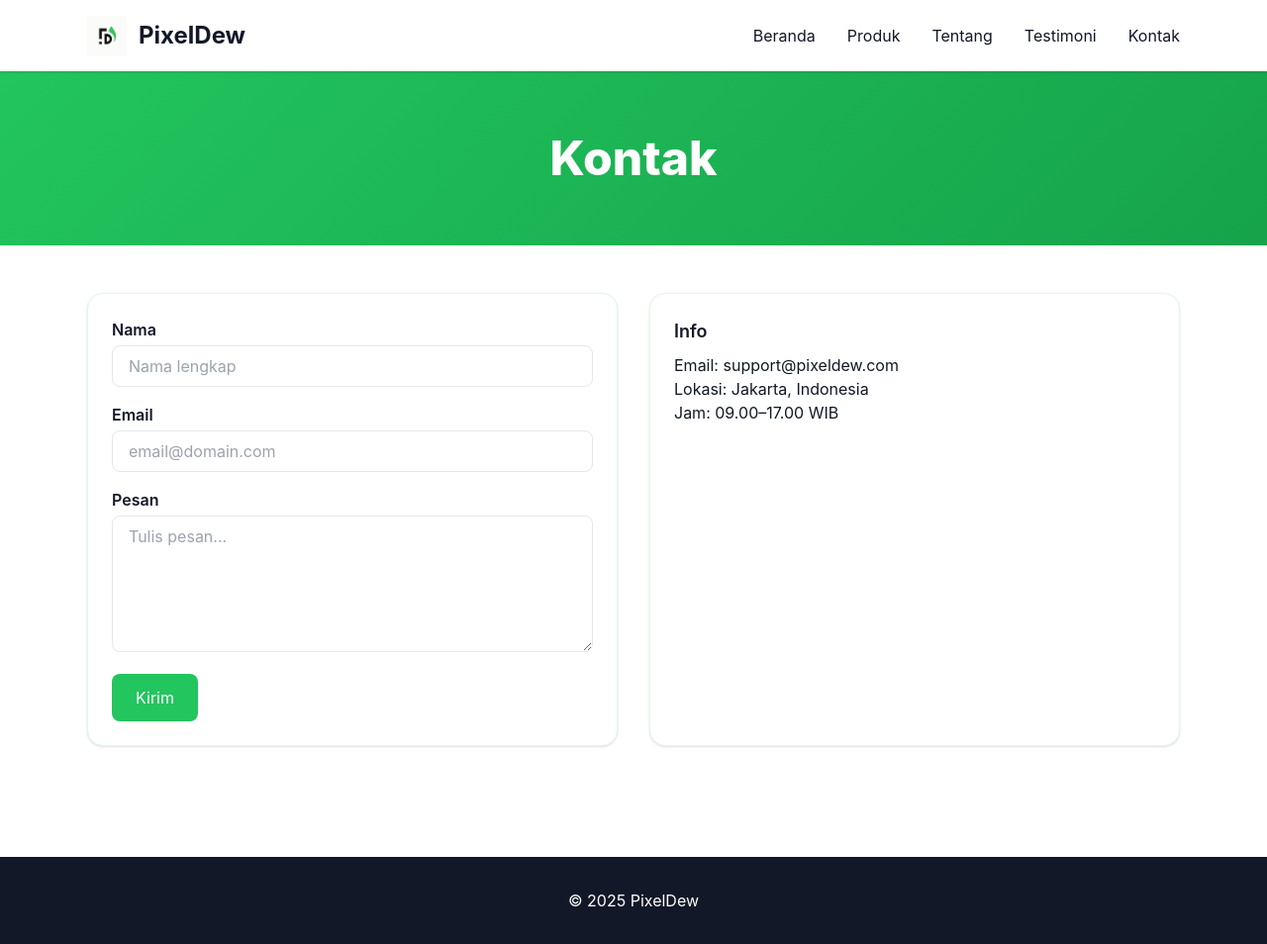
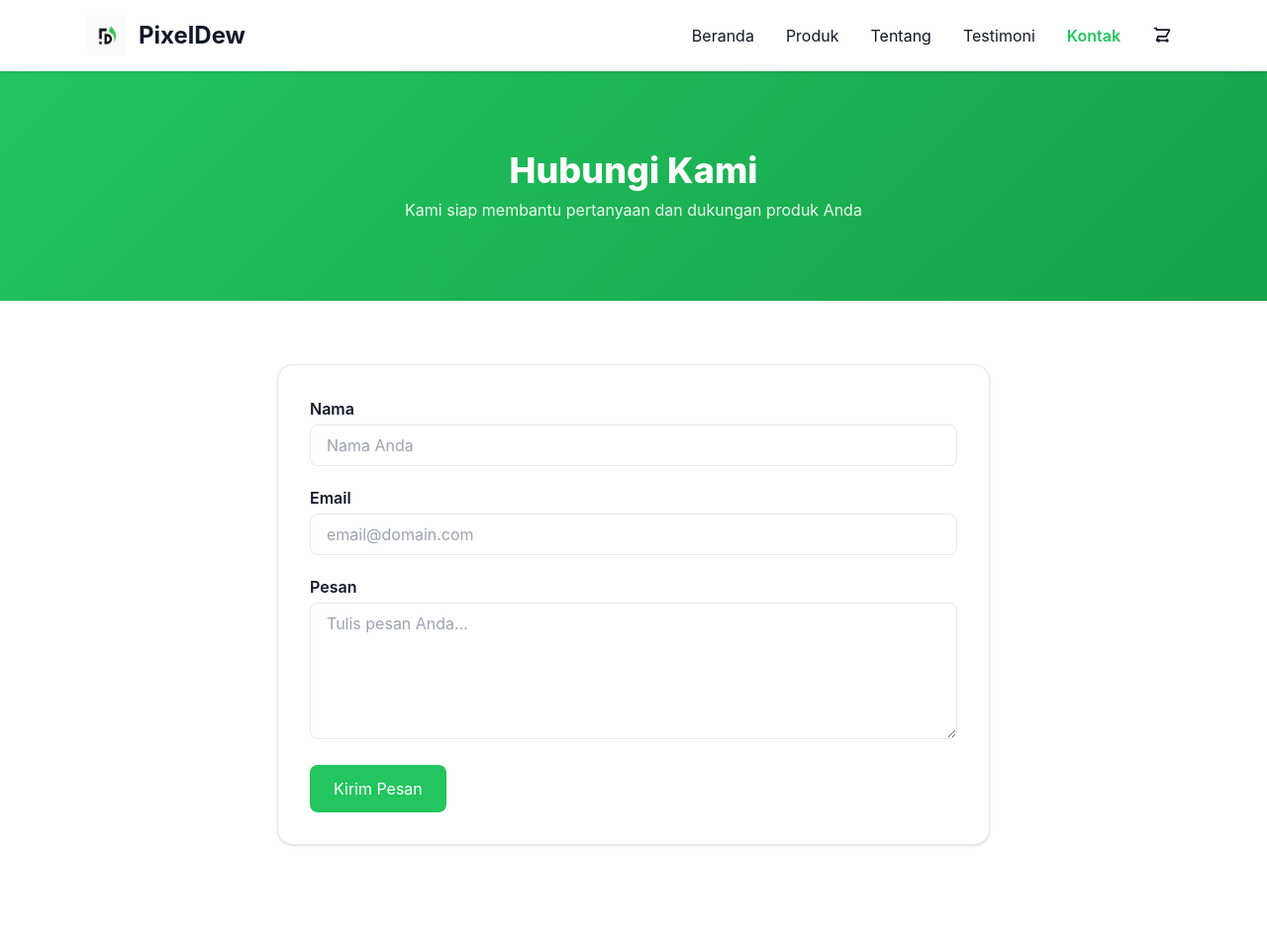
Before and after one commit to pixeldewads-digital/PixDew, a plain HTML site: page contact.html in a window 1280 px wide. Shown: the whole page at 99% size. After the commit the page ends 918 px from the top, so only its background shows below. Drawn offline with nearby package versions, Linux system fonts and the light colour scheme.

Commit message:
Update contact.html

```diff
--- a/contact.html
+++ b/contact.html
@@ -3,91 +3,84 @@
 <head>
   <meta charset="UTF-8">
   <meta name="viewport" content="width=device-width, initial-scale=1.0">
-  <title>PixelDew — Produk Digital</title>
-  <meta name="description" content="Template, plugin, e-book, dan aset digital untuk bisnis modern.">
-  <meta name="theme-color" content="#22C55E">
-  <link rel="icon" type="image/png" sizes="32x32" href="./assets/favicon-32.png">
-  <link rel="icon" type="image/png" sizes="16x16" href="./assets/favicon-16.png">
-  <link rel="apple-touch-icon" href="./assets/apple-touch-icon.png">
-  <link rel="preconnect" href="https://cdn.tailwindcss.com">
-  <link rel="dns-prefetch" href="https://cdn.tailwindcss.com">
+  <title>Hubungi PixelDew</title>
   <script src="https://cdn.tailwindcss.com"></script>
   <script>
     tailwind.config = {
-      theme: {
-        extend: {
-          colors: {
-            brand: '#22C55E',         // PixelDew green (approx)
-            'brand-dark': '#16A34A',  // darker shade
-            'brand-light': '#DCFCE7', // very light
-            ink: '#111827'            // near-black for text
-          },
-          fontFamily:{sans:['Inter','system-ui','sans-serif']}
-        }
-      }
+      theme:{ extend:{ colors:{ brand:'#22C55E','brand-dark':'#16A34A', ink:'#111827' },
+                      fontFamily:{sans:['Inter','system-ui','sans-serif']} } }
     }
   </script>
   <style>
-    .card-hover{transition:all .3s ease}
-    .card-hover:hover{transform:translateY(-5px);box-shadow:0 20px 40px rgba(0,0,0,.08)}
     .mobile-menu{transform:translateX(-100%);transition:transform .3s ease}
     .mobile-menu.active{transform:translateX(0)}
-    body{scroll-behavior:smooth}
     .brand-gradient{background:linear-gradient(135deg,#22C55E 0%,#16A34A 100%)}
   </style>
 </head>
 <body class="bg-white text-ink font-sans">
 
+<!-- HEADER (same as others) -->
 <header class="bg-white/90 backdrop-blur shadow sticky top-0 z-40">
   <div class="max-w-6xl mx-auto px-6 py-4 flex items-center justify-between">
     <a href="./index.html" class="flex items-center gap-3">
       <img src="./assets/logo.png" alt="PixelDew" class="w-10 h-10 object-contain"/>
       <span class="text-2xl font-bold text-ink">PixelDew</span>
     </a>
+
+    <div class="flex items-center gap-6">
       <nav class="hidden md:flex gap-8">
         <a href="./index.html" class="hover:text-brand text-ink">Beranda</a>
         <a href="./products.html" class="hover:text-brand text-ink">Produk</a>
         <a href="./about.html" class="hover:text-brand text-ink">Tentang</a>
         <a href="./testimonials.html" class="hover:text-brand text-ink">Testimoni</a>
-        <a href="./contact.html" class="hover:text-brand text-ink">Kontak</a>
+        <a href="./contact.html" class="text-brand font-semibold">Kontak</a>
       </nav>
-      <button id="menu-btn" class="md:hidden p-2" aria-label="Buka menu">☰</button>
+
+      <button id="cart-trigger"
+        class="relative flex items-center justify-center w-9 h-9 rounded-full transition duration-300
+               text-ink hover:text-white hover:bg-gradient-to-r hover:from-brand hover:to-brand-dark">
+        <svg xmlns="http://www.w3.org/2000/svg" fill="none" viewBox="0 0 24 24"
+          stroke-width="2" stroke="currentColor" class="w-5 h-5">
+          <path stroke-linecap="round" stroke-linejoin="round"
+            d="M3 3h2l.4 2M7 13h10l4-8H5.4M7 13l-1.3 5H19m-12 0a1 1 0 102 0 1 1 0 00-2 0zm10 0a1 1 0 102 0 1 1 0 00-2 0z"/>
+        </svg>
+        <span id="cart-count"
+          class="absolute -top-1.5 -right-1.5 bg-brand text-white text-[10px] font-bold rounded-full px-1.5 hidden">0</span>
+      </button>
+
+      <button id="menu-btn" class="md:hidden p-2">☰</button>
     </div>
+  </div>
+
   <div id="mobile-menu" class="mobile-menu fixed top-0 left-0 w-64 h-full bg-white shadow-xl z-50 md:hidden p-6 space-y-4">
     <button id="close-menu" class="text-gray-500 float-right">✕</button>
     <a href="./index.html" class="block hover:text-brand">Beranda</a>
     <a href="./products.html" class="block hover:text-brand">Produk</a>
     <a href="./about.html" class="block hover:text-brand">Tentang</a>
     <a href="./testimonials.html" class="block hover:text-brand">Testimoni</a>
-      <a href="./contact.html" class="block hover:text-brand">Kontak</a>
+    <a href="./contact.html" class="block text-brand font-semibold">Kontak</a>
   </div>
 </header>
-  <script>
-    document.addEventListener('DOMContentLoaded',()=>{
-      const menu=document.getElementById('mobile-menu');
-      const btn=document.getElementById('menu-btn');
-      const close=document.getElementById('close-menu');
-      if(btn&&menu&&close){ btn.onclick=()=>menu.classList.add('active'); close.onclick=()=>menu.classList.remove('active'); }
-    });
-  </script>
 
-<section class="brand-gradient text-white text-center py-16">
-  <h1 class="text-3xl md:text-5xl font-extrabold">Kontak</h1>
+<!-- HERO -->
+<section class="brand-gradient text-white text-center py-20">
+  <h1 class="text-4xl font-extrabold mb-2">Hubungi Kami</h1>
+  <p class="opacity-90">Kami siap membantu pertanyaan dan dukungan produk Anda</p>
 </section>
-<main class="max-w-6xl mx-auto px-6 py-12 grid md:grid-cols-2 gap-8">
-  <form class="bg-white border border-brand-light rounded-2xl shadow p-6 space-y-4">
-    <div><label class="block font-semibold mb-1">Nama</label><input class="w-full border rounded-lg px-4 py-2 focus:outline-none focus:ring-2 focus:ring-brand" placeholder="Nama lengkap"></div>
-    <div><label class="block font-semibold mb-1">Email</label><input type="email" class="w-full border rounded-lg px-4 py-2 focus:outline-none focus:ring-2 focus:ring-brand" placeholder="email@domain.com"></div>
-    <div><label class="block font-semibold mb-1">Pesan</label><textarea rows="5" class="w-full border rounded-lg px-4 py-2 focus:outline-none focus:ring-2 focus:ring-brand" placeholder="Tulis pesan..."></textarea></div>
-    <button type="submit" class="bg-brand hover:bg-brand-dark text-white px-6 py-3 rounded-lg">Kirim</button>
-  </form>
-  <div class="bg-white border border-brand-light rounded-2xl shadow p-6">
-    <h2 class="text-lg font-semibold mb-2">Info</h2>
-    <p>Email: support@pixeldew.com</p>
-    <p>Lokasi: Jakarta, Indonesia</p>
-    <p>Jam: 09.00–17.00 WIB</p>
+
+<!-- FORM -->
+<main class="max-w-3xl mx-auto px-6 py-16">
+  <form class="bg-white rounded-2xl shadow p-8 space-y-5 border border-brand-light">
+    <div>
+      <label class="block mb-1 font-semibold">Nama</label>
+      <input type="text" placeholder="Nama Anda" class="w-full border rounded-lg px-4 py-2 focus:ring-2 focus:ring-brand">
     </div>
-</main>
-  <footer class="bg-ink text-white text-center py-8 mt-16">&copy; 2025 PixelDew</footer>
-</body>
-</html>
+    <div>
+      <label class="block mb-1 font-semibold">Email</label>
+      <input type="email" placeholder="email@domain.com" class="w-full border rounded-lg px-4 py-2 focus:ring-2 focus:ring-brand">
+    </div>
+    <div>
+      <label class="block mb-1 font-semibold">Pesan</label>
+      <textarea rows="5" placeholder="Tulis pesan Anda..." class="w-full border rounded-lg px-4 py-2 focus:ring-2 focus:ring-brand"></textarea>
+    </div>
+    <button type="submit" class="px-6 py-3 bg-brand text-white rounded-lg hover:bg-brand-dark">Kirim Pesan</button
```
Lines whose indentation alone changed are shown as unchanged.
